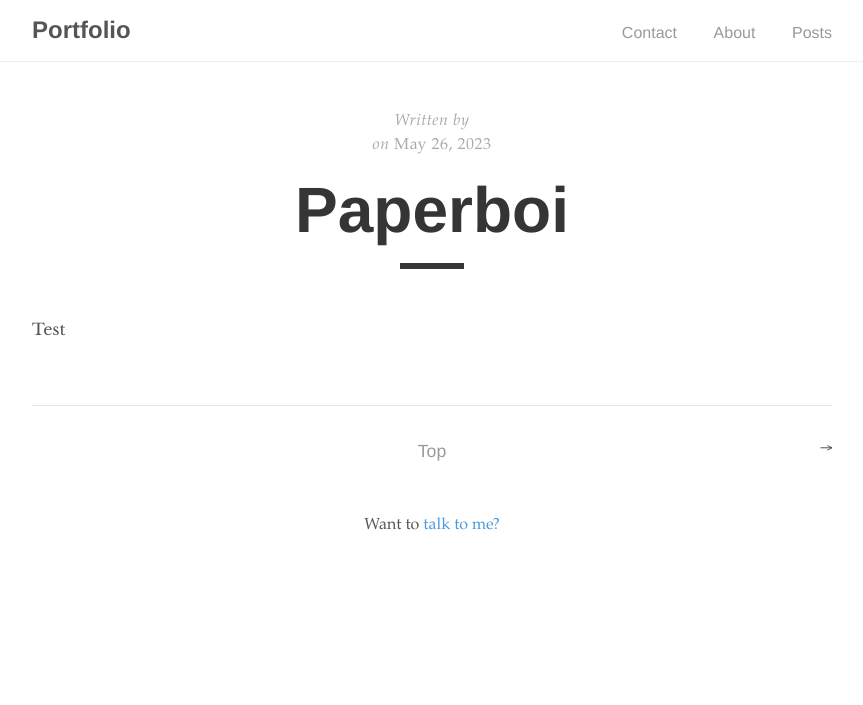
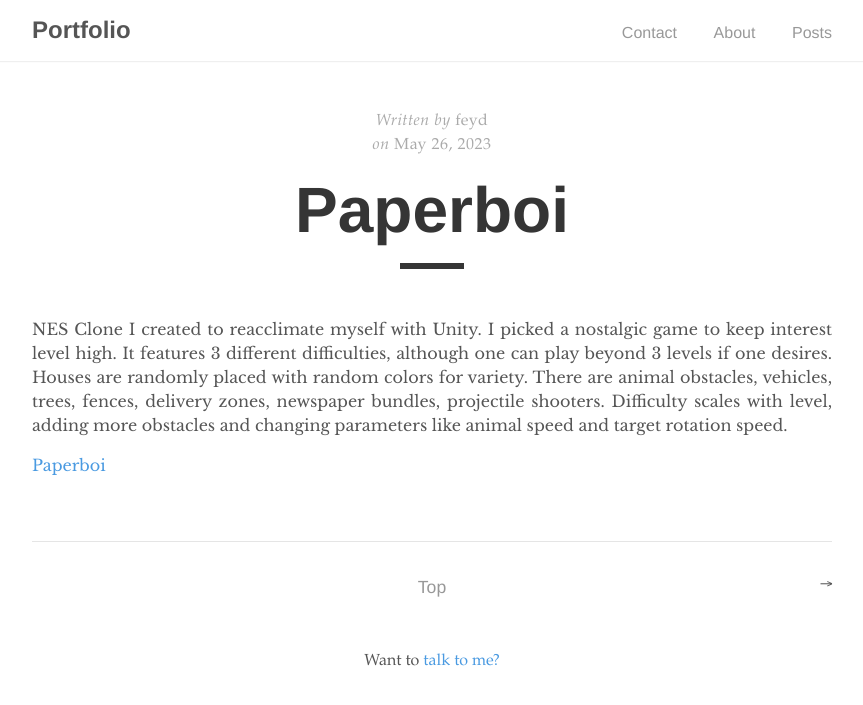
Before and after one commit to feyyd/portfolio, a Jekyll site: the page built from _posts/2023-05-26-Paperboi.markdown, in a window 1280 px wide. Shown: the top 705 px of the page, without its empty margins (208-1071 px from the left). Built offline with Jekyll 4.4.1, drawn with Linux system fonts in a browser that asks for light colours; our own code applies the rules of GitHub Pages for plain Markdown files.

Commit message:
Update 2023-05-26-Paperboi.markdown

```diff
--- a/_posts/2023-05-26-Paperboi.markdown
+++ b/_posts/2023-05-26-Paperboi.markdown
@@ -1 +1,10 @@
-Test
+---
+layout: post
+title:  Paperboi
+author: feyd
+categories: c#, unity, programming
+---
+
+NES Clone I created to reacclimate myself with Unity.  I picked a nostalgic game to keep interest level high.  It features 3 different difficulties, although one can play beyond 3 levels if one desires.  Houses are randomly placed with random colors for variety.  There are animal obstacles, vehicles, trees, fences, delivery zones, newspaper bundles, projectile shooters.  Difficulty scales with level, adding more obstacles and changing parameters like animal speed and target rotation speed.
+
+<a href="https://www.levelsevencomputers.com/projectb/paperboi/">Paperboi</a>
```
